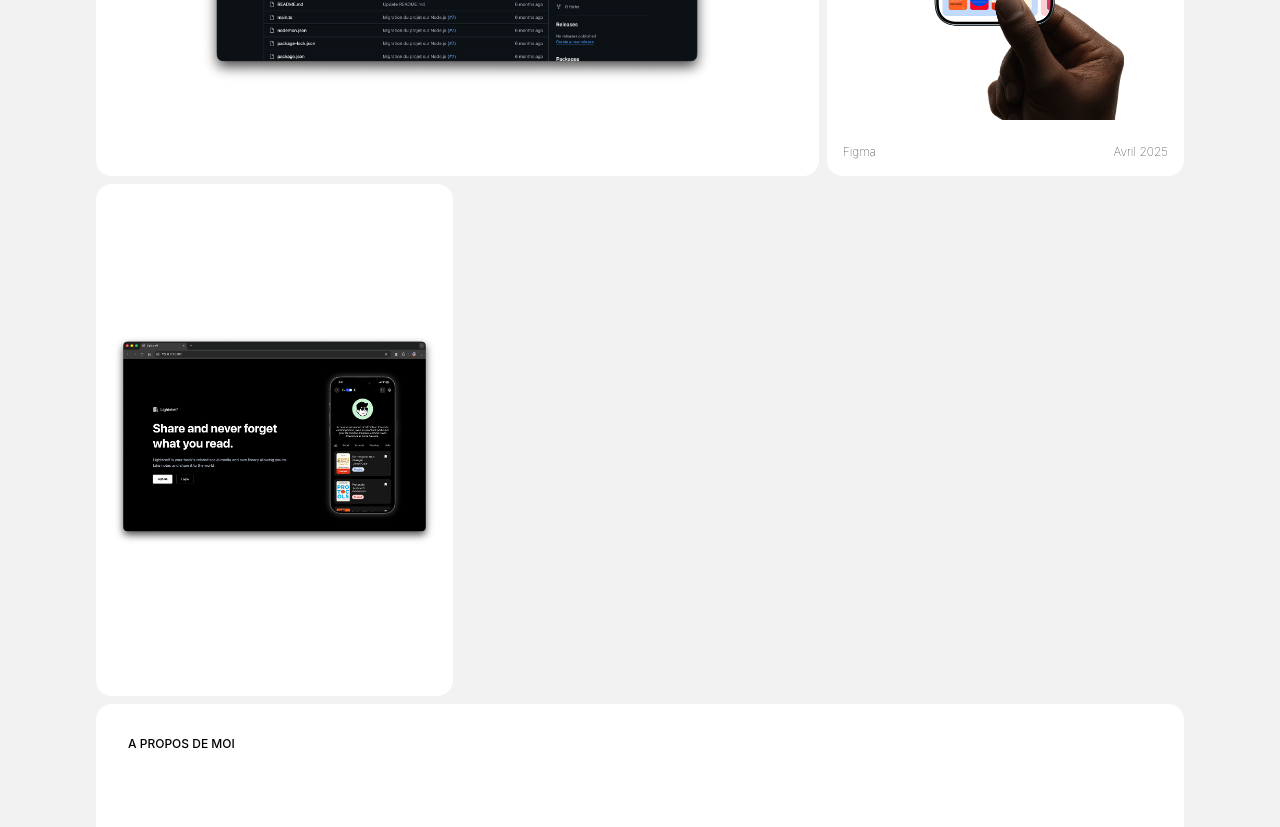
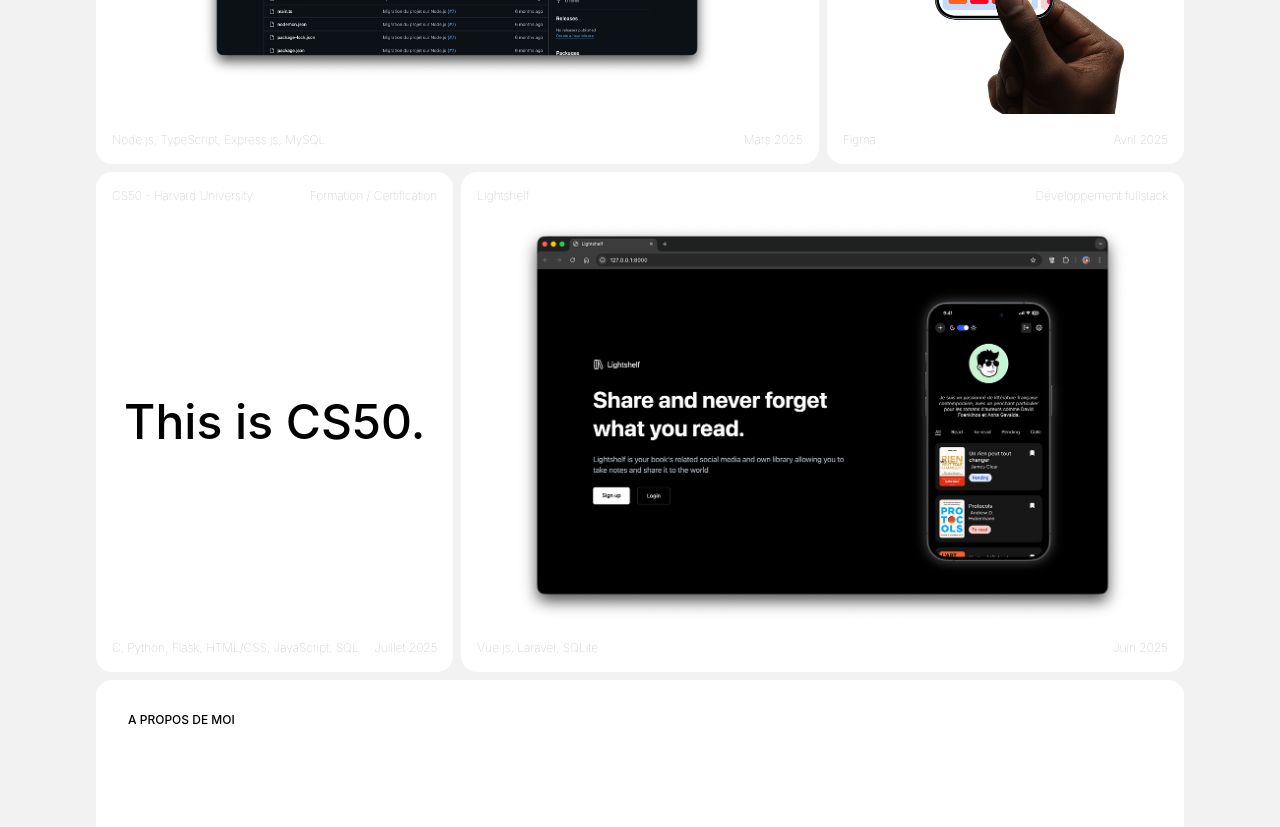
Before and after one commit to K-sel/k-sel.github.io, a Vue app: page / in a window 1280 px wide. Shown: the part 1000-1827 px from the top of the page. Built offline with nearby package versions, Linux system fonts and the light colour scheme.

Commit message:
Adding cs50 formation

```diff
--- a/src/components/Base-ProjectHero.vue
+++ b/src/components/Base-ProjectHero.vue
@@ -3,9 +3,16 @@ import { onMounted, inject } from "vue";
 import { gsap } from "@/libs/gsap/esm/all.js";
 import { useRouter } from "vue-router";
 
+const theme = inject("theme");
 const router = useRouter();
 
-const theme = inject("theme");
+function handleBack() {
+  if (window.history.state?.back) {
+    router.back();
+  } else {
+    router.push("/");
+  }
+}
 
 defineProps({
   meta: Object,
@@ -14,7 +21,6 @@ defineProps({
 onMounted(() => {
   gsap.to(".back", { rotation: 360, duration: 1 });
 });
-
 </script>
 
 <template>
@@ -22,7 +28,7 @@ onMounted(() => {
     <div class="flex flex-row h-fit w-full">
       <img
         class="back"
-        @click="router.back() ? router.back() :  '/'"
+        @click="handleBack"
         :src="theme == 'dark' ? '/svg/back-white.svg' : '/svg/back-black.svg'"
         alt="Bouton de retour"
       />
--- a/src/components/Base-ProjectPreview.vue
+++ b/src/components/Base-ProjectPreview.vue
@@ -1,48 +1,73 @@
 <script setup>
-import { computed } from "vue";
+import { ref, computed } from "vue";
 import { RouterLink } from "vue-router";
 import { getProjectBySlug } from "@/utils/store.js";
 
 const { slug } = defineProps({ slug: String });
 const project = computed(() => getProjectBySlug(slug));
 
+const isHovered = ref(false);
+
 function getContrastColor(hexColor) {
-  const c = hexColor.charAt(0) === '#' ? hexColor.substring(1) : hexColor;
-  const r = parseInt(c.substr(0,2),16);
-  const g = parseInt(c.substr(2,2),16);
-  const b = parseInt(c.substr(4,2),16);
+  const c = hexColor.charAt(0) === "#" ? hexColor.substring(1) : hexColor;
+  const r = parseInt(c.substr(0, 2), 16);
+  const g = parseInt(c.substr(2, 2), 16);
+  const b = parseInt(c.substr(4, 2), 16);
   const brightness = (r * 299 + g * 587 + b * 114) / 1000;
-  return brightness > 125 ? 'text-black' : 'text-white';
+  return brightness > 125 ? "text-black" : "text-white";
 }
 
-const contrastClass = computed(() => getContrastColor(project.value.meta.color));
+const contrastClass = computed(() =>
+  getContrastColor(project.value.meta.color)
+);
 </script>
-
 <template>
   <RouterLink :to="`project/${project.slug}`">
     <div
-      class="rounded-2xl p-4 transition-colors duration-300"
+      class="flex flex-col rounded-2xl p-4 transition-colors duration-300 justify-between min-h-[500px]"
       :class="{
         'bg-[var(--box-bg-default)]': true,
-        'hover:bg-[var(--hover-color)]': true
+        'hover:bg-[var(--hover-color)]': true,
       }"
       :style="{ '--hover-color': project.meta.color }"
+      @mouseover="isHovered = true"
+      @mouseleave="isHovered = false"
     >
       <div class="flex flex-row justify-between">
-        <p :class="['meta', contrastClass]">{{ project.meta.title }}</p>
-        <p :class="['meta', contrastClass]">{{ project.meta.category }}</p>
+        <p class="meta" :class="{ [contrastClass]: isHovered }">
+          {{ project.meta.title }}
+        </p>
+        <p class="meta" :class="{ [contrastClass]: isHovered }">
+          {{ project.meta.category }}
+        </p>
       </div>
-      <div class="flex py-6 w-full h-full">
+
+      <div class="flex w-full">
+        <h2
+          v-if="project.meta?.cover_text"
+          class="w-full text-center text-5xl"
+          :class="{ [contrastClass]: isHovered }"
+        >
+          {{ project.meta.cover_text }}
+        </h2>
+
         <img
+          v-else
           class="w-full h-[400px] object-contain rounded-2xl"
           :src="project.meta.cover"
           alt="screenshot de l'interface d'accueil de mon application lightshelf"
         />
       </div>
+
       <div class="flex flex-row justify-between">
-        <p :class="['meta', contrastClass]">{{ project.meta.technologies }}</p>
-        <p :class="['meta', contrastClass]">{{ project.meta.date }}</p>
+        <p class="meta" :class="{ [contrastClass]: isHovered }">
+          {{ project.meta.technologies }}
+        </p>
+        <p class="meta" :class="{ [contrastClass]: isHovered }">
+          {{ project.meta.date }}
+        </p>
       </div>
+
     </div>
   </RouterLink>
 </template>
--- a/src/contents/projects/books-api.json
+++ b/src/contents/projects/books-api.json
@@ -1,4 +1,5 @@
 {
+  "slug": "books-api",
   "meta": {
     "isProject": true,
     "color": "#1856BA",
--- a/src/contents/projects/bookshelf.json
+++ b/src/contents/projects/bookshelf.json
@@ -1,4 +1,5 @@
 {
+  "slug": "bookshelf",
   "meta": {
     "isProject": true,
     "title": "Bookshelf",
--- /dev/null
+++ b/src/contents/projects/cs50.json
@@ -0,0 +1,36 @@
+{
+  "slug": "cs50",
+  "meta": {
+    "isProject": false,
+    "color": "#A51C30",
+    "title": "CS50 - Harvard University",
+    "category": "Formation / Certification",
+    "date": "Juillet 2025",
+    "technologies": "C, Python, Flask, HTML/CSS, JavaScript, SQL",
+    "cover_text": "This is CS50."
+  },
+  "texts": {
+    "bloc1": {
+      "title": "La formation",
+      "content": "CS50 est le cours d'introduction à l'informatique de <span class='colored'>Harvard University</span>, reconnu mondialement. Cette formation complète couvre les <span class='colored'>fondamentaux de la programmation et de l'informatique</span> à travers des projets pratiques et des concepts théoriques solides."
+    },
+    "bloc2": {
+      "title": "Contenu pédagogique",
+      "content": "Le programme aborde les <span class='colored'>algorithmes, structures de données, développement web, bases de données</span> et cybersécurité. Chaque semaine combine cours magistraux, exercices pratiques et projets concrets pour une approche d'apprentissage complète."
+    },
+    "bloc3": {
+      "title": "Projets réalisés",
+      "content": "Durant la formation, j'ai développé plusieurs projets incluant des <span class='colored'>algorithmes de tri et de recherche en C</span>, des applications web interactives en Python/Flask, et une base de données SQL pour analyser des données réelles."
+    },
+    "bloc4": {
+      "title": "Certification",
+      "content": "Cette formation rigoureuse m'a permis d'acquérir des <span class='colored'>bases solides en informatique</span> et de développer une approche méthodique de la résolution de problèmes. Le certificat est disponible sur <a href='' target='_blank' class='underline'>Harvard CS50</a>."
+    }
+  },
+  "images": {
+    "image1": "/img/cs50/image_1.png",
+    "image2": "/img/cs50/image_2.png",
+    "image3": "/img/cs50/image_3.png",
+    "image4": "/img/cs50/image_4.png"
+  }
+}
--- a/src/contents/projects/lightshelf.json
+++ b/src/contents/projects/lightshelf.json
@@ -1,4 +1,5 @@
 {
+  "slug": "lightshelf",
   "meta": {
     "isProject": true,
     "color": "#6A69C3",
--- /dev/null
+++ b/src/pages/projects/CS50.vue
@@ -0,0 +1,60 @@
+<script setup>
+import { inject, computed } from "vue";
+import { useRoute } from "vue-router";
+import { getProjectBySlug } from "@/utils/store";
+
+import ProjectHero from "@/components/Base-ProjectHero.vue";
+import TextContainer from "@/components/Base-TextContainer.vue";
+import TheFooter from "@/components/TheFooter.vue";
+
+const route = useRoute().path;
+const night = inject("night");
+const project = computed(() => getProjectBySlug(route.split("/")[2]));
+
+const projectColor = project.value.meta.color;
+</script>
+
+<template>
+  <main class="m-3 md:m-6 lg:m-24 max-w-dvw flex flex-col gap-3">
+    <ProjectHero :night="night" :meta="project.meta" />
+    <TextContainer
+      :text="project.texts.bloc1.content"
+      :title="project.texts.bloc1.title"
+      :color="projectColor"
+    />
+    <img
+      class="w-full h-full object-contain rounded-2xl"
+      :src="project.images.image1"
+      alt=""
+    />
+    <TextContainer
+      :text="project.texts.bloc2.content"
+      :title="project.texts.bloc2.title"
+      :color="projectColor"
+    />
+    <img
+      class="w-full h-full object-contain rounded-2xl"
+      :src="project.images.image2"
+      alt=""
+    />
+    <TextContainer
+      :text="project.texts.bloc3.content"
+      :title="project.texts.bloc3.title"
+      :color="projectColor"
+    />
+    <img
+      class="w-full h-full object-contain rounded-2xl"
+      :src="project.images.image3"
+      alt=""
+    />
+    <TextContainer
+      :text="project.texts.bloc4.content"
+      :title="project.texts.bloc4.title"
+      :color="projectColor"
+    />
+    <TheFooter></TheFooter>
+  </main>
+</template>
+
+<style scoped>
+</style>
--- a/src/routes/router.js
+++ b/src/routes/router.js
@@ -5,8 +5,7 @@ import BooksAPI from "../pages/projects/BooksAPI.vue";
 import Lightshelf from "../pages/projects/Lightshelf.vue";
 import Bookshelf from "../pages/projects/Bookshelf.vue";
 import TheAbout from "../pages/TheAbout.vue";
-
-
+import CS50 from "../pages/projects/CS50.vue";
 
 const routes = [
   { path: "/", component: TheHome },
@@ -14,6 +13,7 @@ const routes = [
   { path: "/project/books-api", component: BooksAPI },
   { path: "/project/lightshelf", component: Lightshelf },
   { path: "/project/bookshelf", component: Bookshelf },
+  { path: "/project/cs50", component: CS50 },
   { path: "/:pathMatch(.*)*", redirect: "/" },
 ];
 
@@ -22,5 +22,5 @@ export const router = createRouter({
   routes,
   scrollBehavior() {
     return { top: 0 };
-  }
+  },
 });
--- a/src/utils/parser.js
+++ b/src/utils/parser.js
@@ -4,7 +4,4 @@ const files = import.meta.glob("../contents/projects/*.json", {
 });
 
 // Convertir en tableau de projets
-export const project = Object.values(files).map((file) => {
-  const slug = file.meta.title.split(" ").join("-").toLowerCase();
-  return { ...file, slug };
-});
+export const project = Object.values(files);
```
